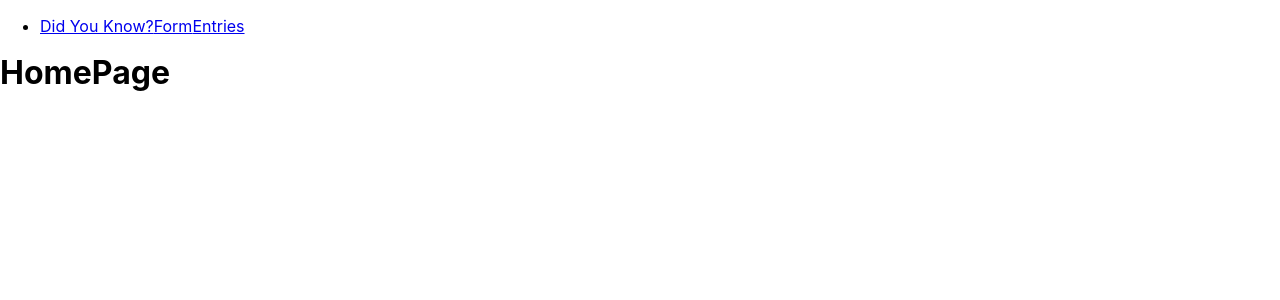
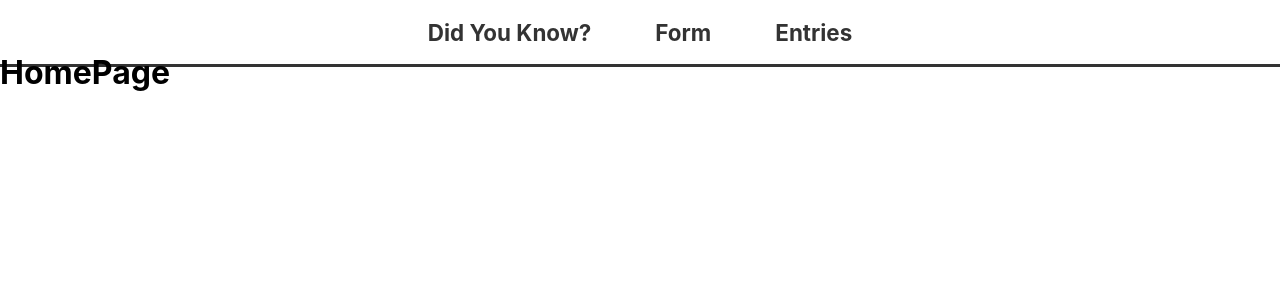
Before and after one commit to Paddlepop25/mern-robots, a React (Create React App) app in the folder frontend/: page / in a window 1280 px wide. Shown: the top 300 px of the page. Built offline with nearby package versions, Linux system fonts and the light colour scheme.

Commit message:
styled navbar

```diff
--- a/frontend/src/components/Navbar/Navbar.styles.tsx
+++ b/frontend/src/components/Navbar/Navbar.styles.tsx
@@ -1,9 +1,37 @@
 import styled from 'styled-components';
 
 export const NavbarStyled = styled.div`
+  // background: red;
   height: 4rem;
   width: 100vw;
   position: fixed;
   top: 0;
-  // background: red;
+  text-align: center;
+  border-bottom: 0.2rem solid #333;
 `;
+
+export const UnorderedListStyled = styled.ul`
+  list-style-type: none;
+  margin: 0;
+  padding: 0;
+`;
+
+export const ListStyled = styled.li`
+  padding-top: 1.2rem;
+  font-size: 1.4rem;
+`;
+
+export const LinkStyled = styled.span`
+  // background: green;
+  a {
+    text-decoration: none;
+    padding: 1.3rem 2rem;
+    font-weight: bold;
+    color: #333;
+  }
+
+  a:hover {
+    color: #fff;
+    background: #333;
+  }
+`;
--- a/frontend/src/components/Navbar/Navbar.tsx
+++ b/frontend/src/components/Navbar/Navbar.tsx
@@ -1,18 +1,29 @@
 import React from 'react';
 import { Link } from 'react-router-dom';
-import { NavbarStyled } from './Navbar.styles';
+import {
+  LinkStyled,
+  ListStyled,
+  NavbarStyled,
+  UnorderedListStyled,
+} from './Navbar.styles';
 
 const Navbar = () => {
   return (
     <>
       <NavbarStyled>
-        <ul>
-          <li>
-            <Link to='/'>Did You Know?</Link>
-            <Link to='/form'>Form</Link>
-            <Link to='/entries'>Entries</Link>
-          </li>
-        </ul>
+        <UnorderedListStyled>
+          <ListStyled>
+            <LinkStyled>
+              <Link to='/'>Did You Know?</Link>
+            </LinkStyled>
+            <LinkStyled>
+              <Link to='/form'>Form</Link>
+            </LinkStyled>
+            <LinkStyled>
+              <Link to='/entries'>Entries</Link>
+            </LinkStyled>
+          </ListStyled>
+        </UnorderedListStyled>
       </NavbarStyled>
     </>
   );
```
